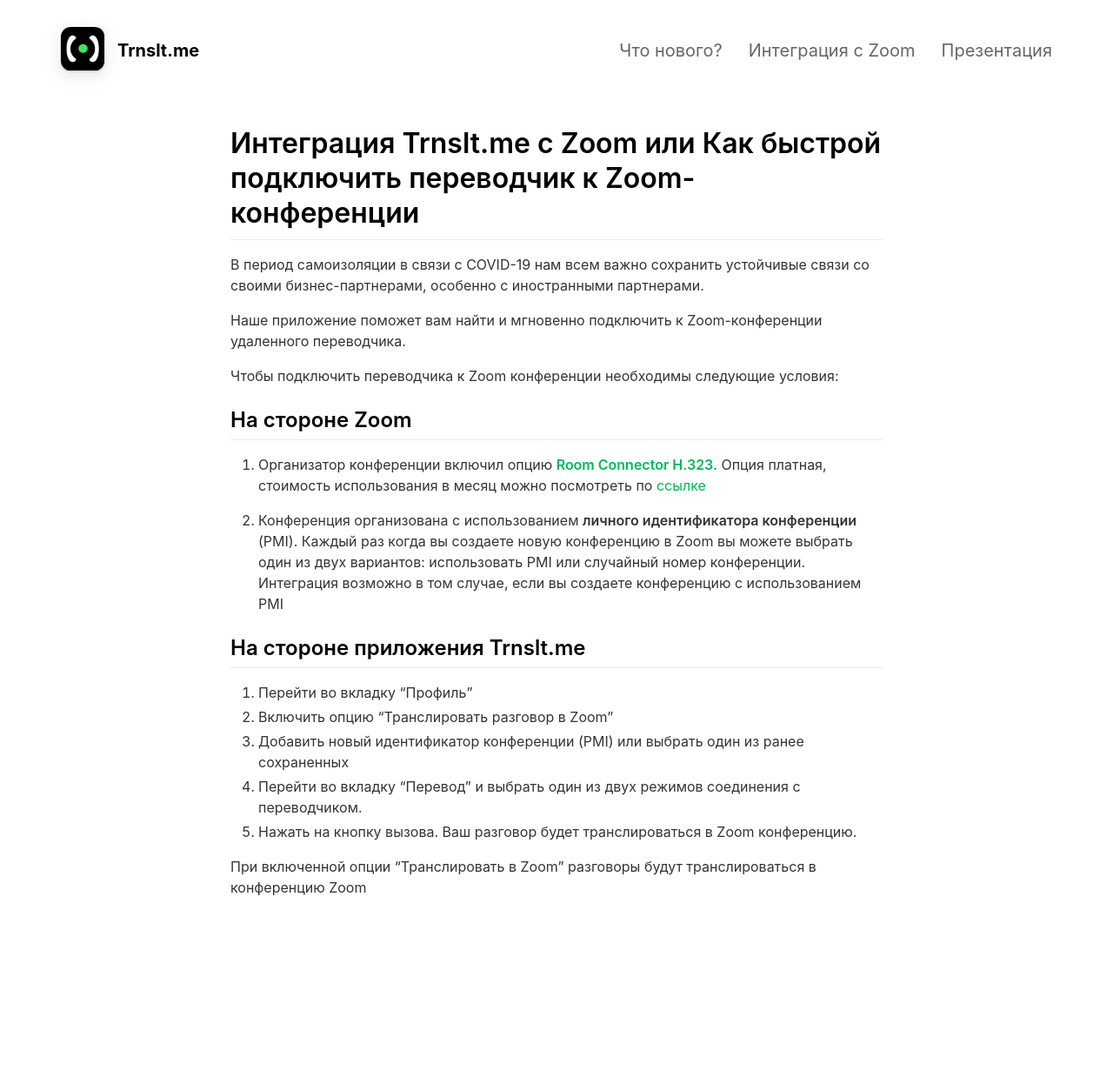
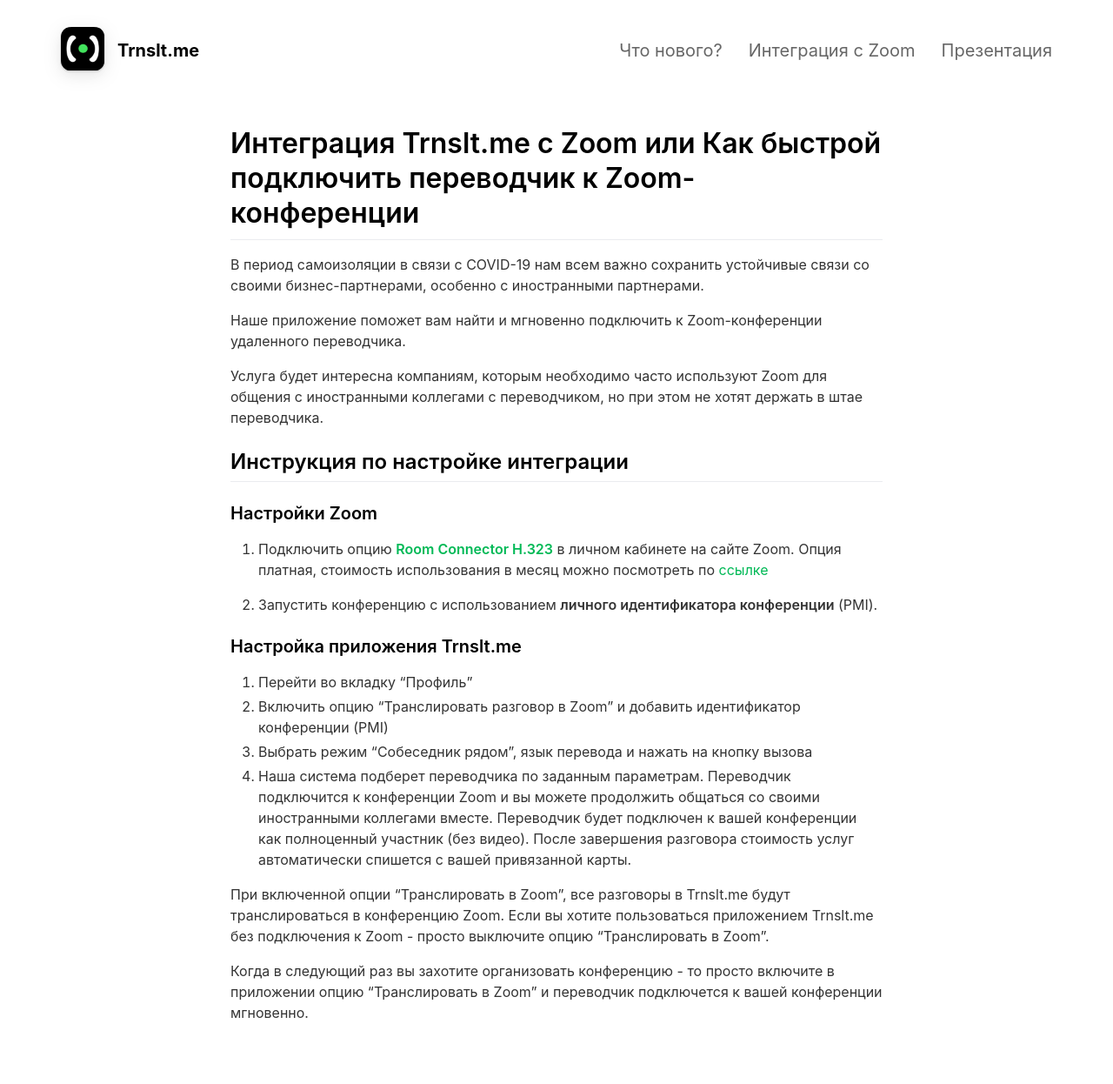
Before and after one commit to trnslt/trnslt.github.io, a Jekyll site: the page built from _pages/zoom-help-ru.md, in a window 1280 px wide. Shown: the whole page at 87% size. Built offline with Jekyll 4.4.1, drawn with Linux system fonts in a browser that asks for light colours; nearby versions of some CDN libraries; before the commit the page ends 1102 px from its top, so only the background shows below that.

Commit message:
- Обновление инструкции

```diff
--- a/_pages/zoom-help-ru.md
+++ b/_pages/zoom-help-ru.md
@@ -11,20 +11,24 @@
 
 Наше приложение поможет вам найти и мгновенно подключить к Zoom-конференции удаленного переводчика.
 
-Чтобы подключить переводчика к Zoom конференции необходимы следующие условия:
+Услуга будет интересна компаниям, которым необходимо часто используют Zoom для общения с иностранными коллегами с переводчиком, но при этом не хотят держать в штае переводчика.
 
-## На стороне Zoom
+## Инструкция по настройке интеграции
 
-1. Организатор конференции включил опцию **[Room Connector H.323](https://zoom.us/pricing)**. Опция платная, стоимость использования в месяц можно посмотреть по [ссылке](https://zoom.us/pricing)
+### Настройки Zoom
 
-2. Конференция организована с использованием **личного идентификатора конференции** (PMI). Каждый раз когда вы создаете новую конференцию в Zoom вы можете выбрать один из двух вариантов: использовать PMI или случайный номер конференции. Интеграция возможно в том случае, если вы создаете конференцию с использованием PMI
+1. Подключить опцию **[Room Connector H.323](https://zoom.us/pricing)** в личном кабинете на сайте Zoom. Опция платная, стоимость использования в месяц можно посмотреть по [ссылке](https://zoom.us/pricing)
 
-## На стороне приложения Trnslt.me
+2. Запустить конференцию с использованием **личного идентификатора конференции** (PMI).
+
+### Настройка приложения Trnslt.me
 
 1. Перейти во вкладку "Профиль"
 2. Включить опцию "Транслировать разговор в Zoom"
-3. Добавить новый идентификатор конференции (PMI) или выбрать один из ранее сохраненных
-4. Перейти во вкладку "Перевод" и выбрать один из двух режимов соединения с переводчиком.
-5. Нажать на кнопку вызова. Ваш разговор будет транслироваться в Zoom конференцию.
+   и добавить идентификатор конференции (PMI)
+3. Выбрать режим "Собеседник рядом", язык перевода и нажать на кнопку вызова
+4. Наша система подберет переводчика по заданным параметрам. Переводчик подключится к конференции Zoom и вы можете продолжить общаться со своими иностранными коллегами вместе. Переводчик будет подключен к вашей конференции как полноценный участник (без видео). После завершения разговора стоимость услуг автоматически спишется с вашей привязанной карты.
 
-При включенной опции "Транслировать в Zoom" разговоры будут транслироваться в конференцию Zoom
+При включенной опции "Транслировать в Zoom", все разговоры в Trnslt.me будут транслироваться в конференцию Zoom. Если вы хотите пользоваться приложением Trnslt.me без подключения к Zoom - просто выключите опцию "Транслировать в Zoom".
+
+Когда в следующий раз вы захотите организовать конференцию - то просто включите в приложении опцию "Транслировать в Zoom" и переводчик подключется к вашей конференции мгновенно.
```
